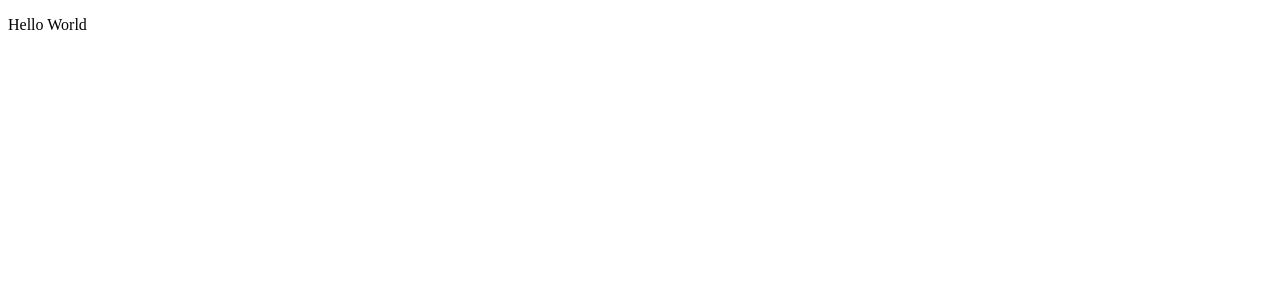
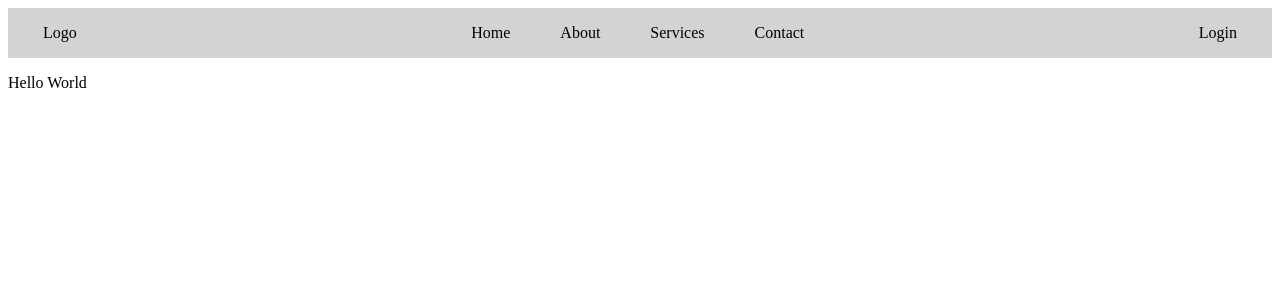
Before and after one commit to Carol254/blaze-restaurant, an Angular app: page / in a window 1280 px wide. Shown: the top 300 px of the page. Built offline with nearby package versions, Linux system fonts and the light colour scheme.

Commit message:
changes to home

```diff
--- a/src/app/dashboard/dashboard.component.html
+++ b/src/app/dashboard/dashboard.component.html
@@ -1 +1,2 @@
+<app-header></app-header>
 <p>Hello World</p>
--- a/src/app/dashboard/header/header.component.css
+++ b/src/app/dashboard/header/header.component.css
@@ -0,0 +1,37 @@
+nav {
+    display: flex;
+    justify-content: space-between;
+    align-items: center;
+    background-color: lightgray;
+    height: 50px;
+    padding: 0 20px;
+  }
+
+  nav .left {
+    display: flex;
+    align-items: center;
+  }
+
+  nav .center {
+    display: flex;
+    justify-content: center;
+    align-items: center;
+  }
+
+  nav .center ul {
+    display: flex;
+    list-style: none;
+    margin: 0;
+    padding: 0;
+  }
+
+  nav .center ul li {
+    margin: 0 10px;
+  }
+
+  nav a {
+    display: block;
+    padding: 15px;
+    color: black;
+    text-decoration: none;
+  }
--- a/src/app/dashboard/header/header.component.html
+++ b/src/app/dashboard/header/header.component.html
@@ -1 +1,16 @@
-<p>header works!</p>
+<nav>
+    <div class="left">
+      <a href="#">Logo</a>
+    </div>
+    <div class="center">
+      <ul>
+        <li><a href="#">Home</a></li>
+        <li><a href="#">About</a></li>
+        <li><a href="#">Services</a></li>
+        <li><a href="#">Contact</a></li>
+      </ul>
+    </div>
+    <div class="right">
+      <a href="#">Login</a>
+    </div>
+  </nav>
```
